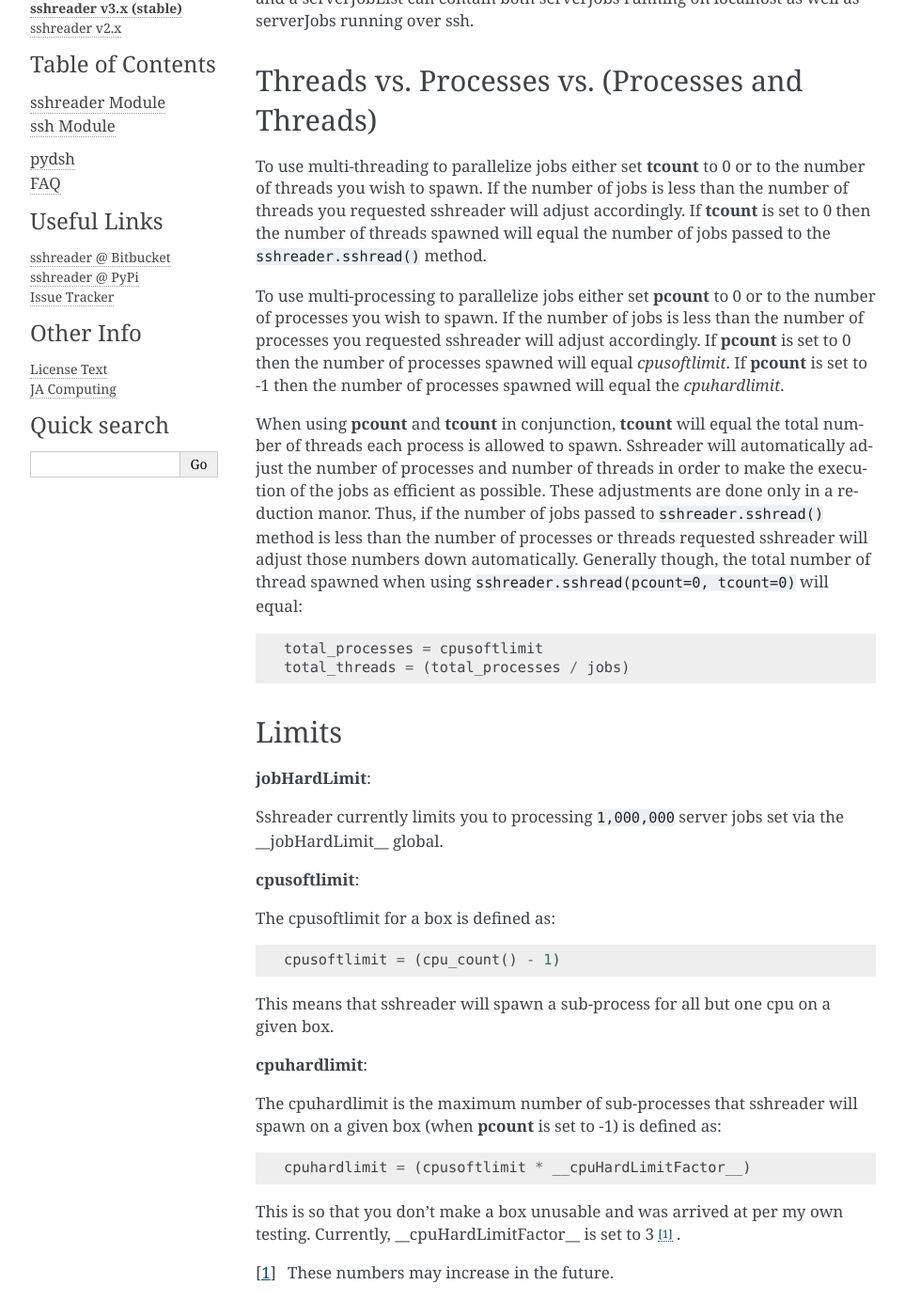
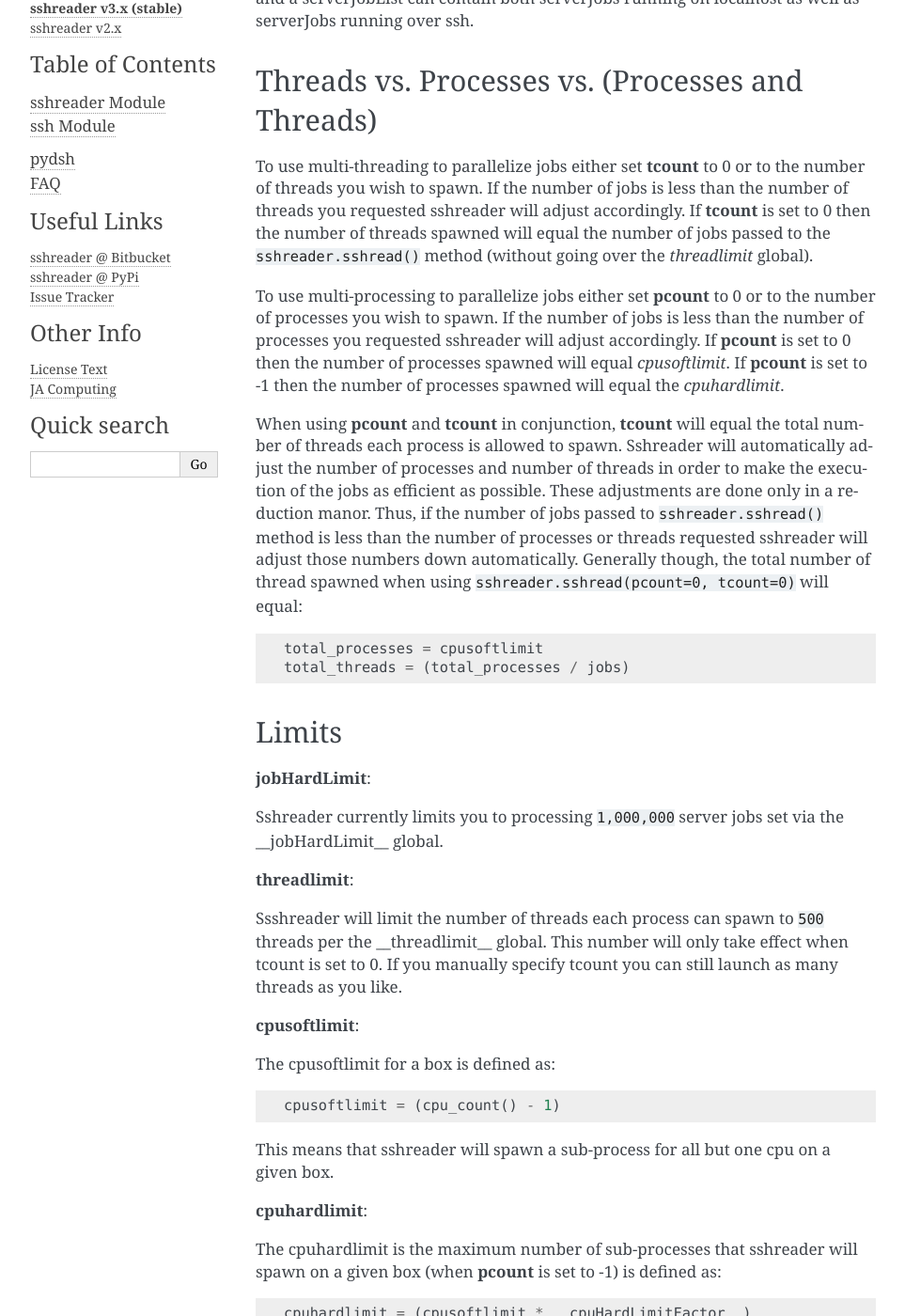
Before and after one commit to isaiah1112/sshreader, a Sphinx documentation site: the page built from docs/source/index.rst, in a window 1280 px wide and 1400 px high, scrolled down 389 px. Shown: the whole window at 94% size, without its empty margins (148-1111 px from the left). Built offline with Sphinx 7.4.7, drawn with Linux system fonts in a browser that asks for light colours.

Commit message:
Updated docs for threadlimit and sshreader.echo.

```diff
--- a/docs/source/faq.rst
+++ b/docs/source/faq.rst
@@ -29,6 +29,11 @@
         with _print_lock_:
             print(str(thisjob.name))
         return None
+
+.. note::
+
+    After sshreader v3.2 you can also use the new :code:`sshreader.echo` method to automatically implement a
+    :code:`multiprocessing.Lock` on the fly.
 
 Where did my output go?
 ~~~~~~~~~~~~~~~~~~~~~~~
--- a/docs/source/index.rst
+++ b/docs/source/index.rst
@@ -26,7 +26,7 @@
 To use multi-threading to parallelize jobs either set **tcount** to 0 or to the number of threads you wish to spawn.
 If the number of jobs is less than the number of threads you requested sshreader will adjust accordingly.  If **tcount**
 is set to 0 then the number of threads spawned will equal the number of jobs passed to the :code:`sshreader.sshread()`
-method.
+method (without going over the *threadlimit* global).
 
 To use multi-processing to parallelize jobs either set **pcount** to 0 or to the number of processes you wish to spawn.
 If the number of jobs is less than the number of processes you requested sshreader will adjust accordingly.  If
@@ -51,6 +51,12 @@
 **jobHardLimit**:
 
 Sshreader currently limits you to processing :code:`1,000,000` server jobs set via the \_\_jobHardLimit\_\_ global.
+
+**threadlimit**:
+
+Ssshreader will limit the number of threads each process can spawn to :code:`500` threads per the \_\_threadlimit\_\_ global.
+This number will only take effect when tcount is set to 0.  If you manually specify tcount you can still launch as many
+threads as you like.
 
 **cpusoftlimit**:
 
```
